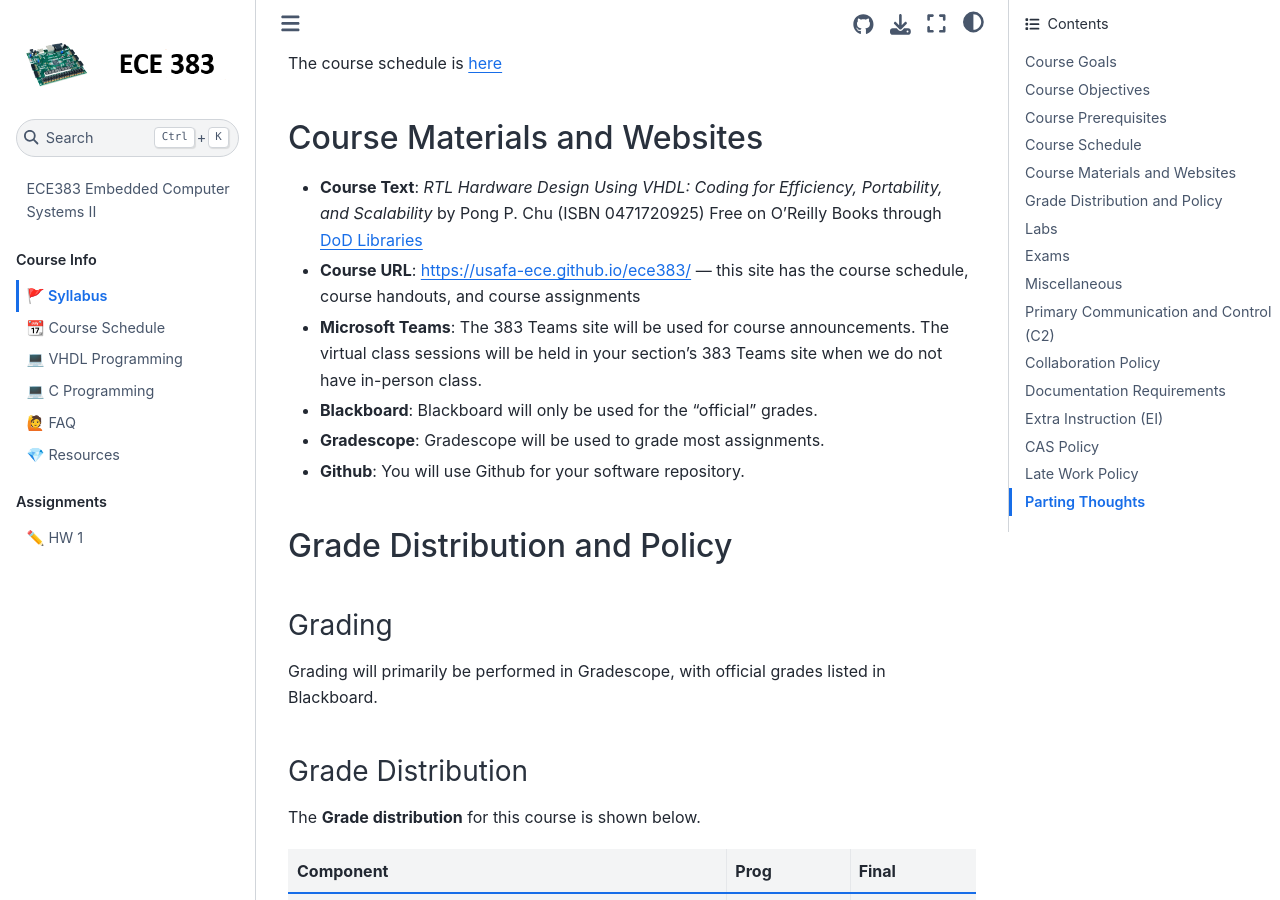
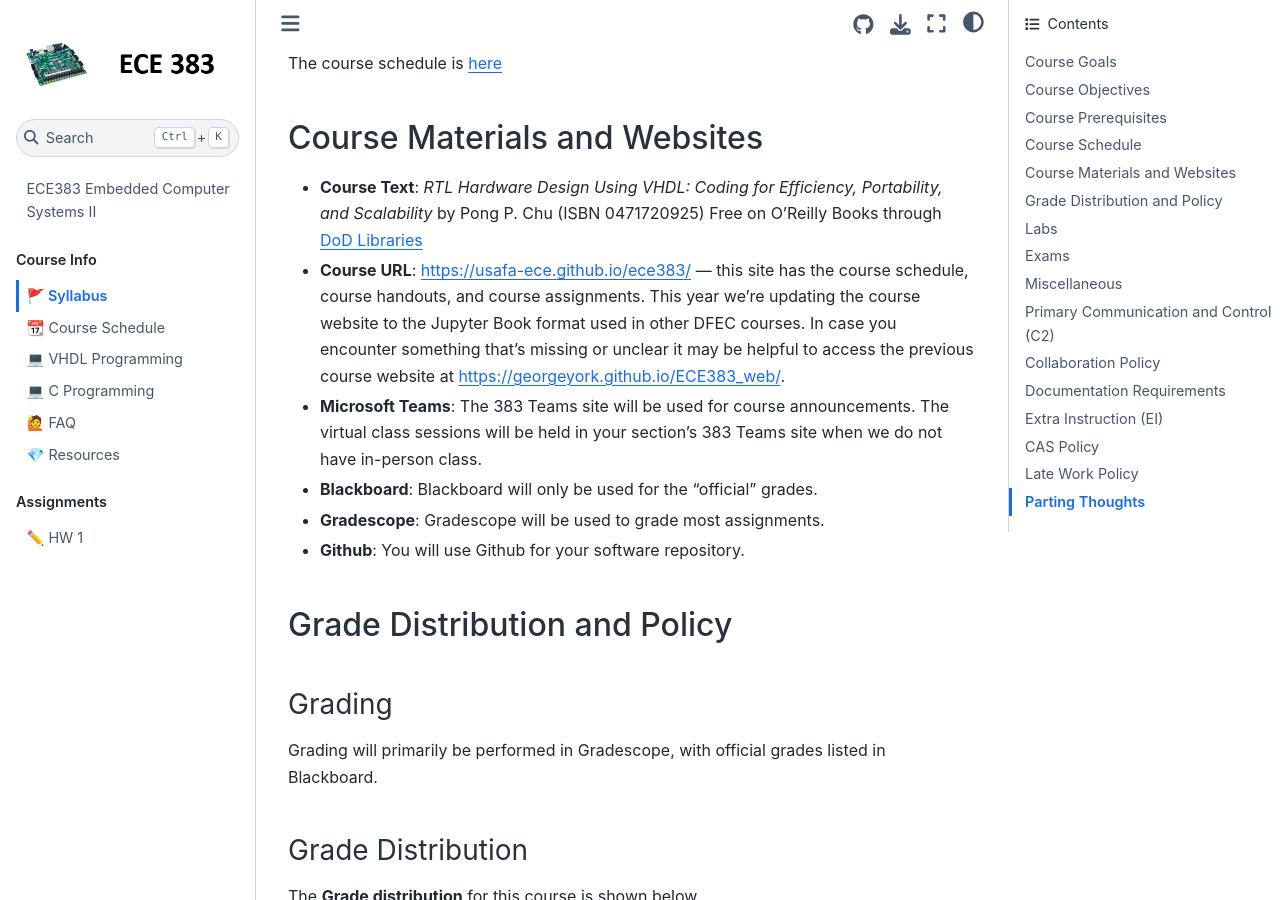
Before and after one commit to USAFA-ECE/ece383, a Jupyter Book: the page built from book/syllabus.md, in a window 1280 px wide and 900 px high, scrolled down 1227 px. Built offline with Jupyter Book 1.0.4 settings and Sphinx 7.4.7 and the Sphinx Book theme 1.1.4, drawn with Linux system fonts in a browser that asks for light colours; pages that are not in the unit, such as notebooks, are missing from menus.

Commit message:
Update syllabus.md

```diff
--- a/book/syllabus.md
+++ b/book/syllabus.md
@@ -29,7 +29,7 @@ The course schedule is [here](schedule.md)
 
 ## Course Materials and Websites
 - **Course Text**: *RTL Hardware Design Using VHDL: Coding for Efficiency, Portability, and Scalability* by Pong P. Chu (ISBN 0471720925)  Free on O'Reilly Books through [DoD Libraries](https://daf.dodmwrlibraries.org/databases?q=o%27reilly&%3Fq=o%27reilly&g=none)
-- **Course URL**: [https://usafa-ece.github.io/ece383/](https://usafa-ece.github.io/ece383/) — this site has the course schedule, course handouts, and course assignments
+- **Course URL**: [https://usafa-ece.github.io/ece383/](https://usafa-ece.github.io/ece383/) — this site has the course schedule, course handouts, and course assignments.  This year we're updating the course website to the Jupyter Book format used in other DFEC courses.  In case you encounter something that's missing or unclear it may be helpful to access the previous course website at [https://georgeyork.github.io/ECE383_web/](https://georgeyork.github.io/ECE383_web/).
 - **Microsoft Teams**: The 383 Teams site will be used for course announcements. The virtual class sessions will be held in your section's 383 Teams site when we do not have in-person class.
 - **Blackboard**: Blackboard will only be used for the "official" grades.
 - **Gradescope**: Gradescope will be used to grade most assignments.
```
